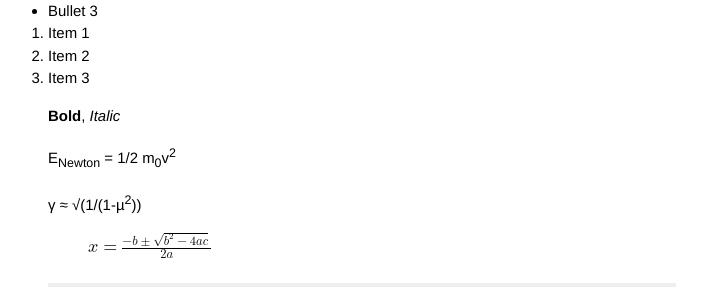
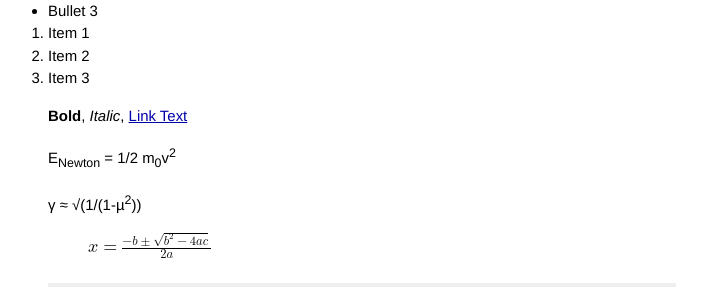
Before and after one commit to grbfacet/facet, a Jekyll site: the page built from ref-markdown.md, in a window 1280 px wide. Shown: the part 474-774 px from the top of the page, without its empty margins (278-985 px from the left). Built offline with Jekyll 4.4.1, drawn with Linux system fonts in a browser that asks for light colours; Markdown is read by kramdown in place of the engine named in the settings.

Commit message:
Update ref-markdown.md
Add link example

```diff
--- a/ref-markdown.md
+++ b/ref-markdown.md
@@ -23,7 +23,7 @@ Paragraph lorem ipsum dolor sit amet, consectetur adipisicing elit, sed do eiusm
 1. Item 2
 1. Item 3
 
-**Bold**, _Italic_
+**Bold**, _Italic_, [Link Text](/path/to/page.html)
 
 E<sub>Newton</sub> = 1/2 m<sub>0</sub>v<sup>2</sup>
 
```
